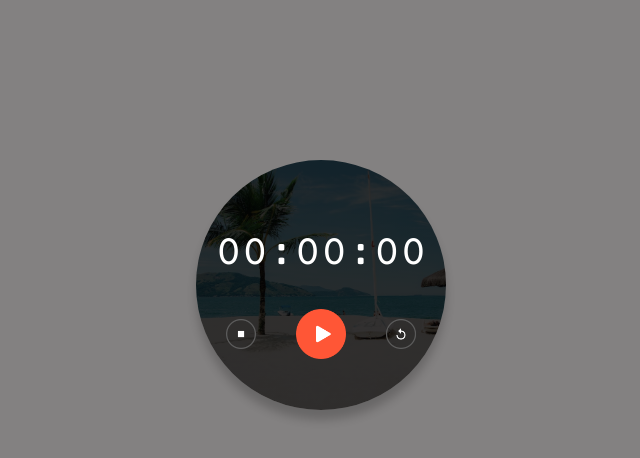
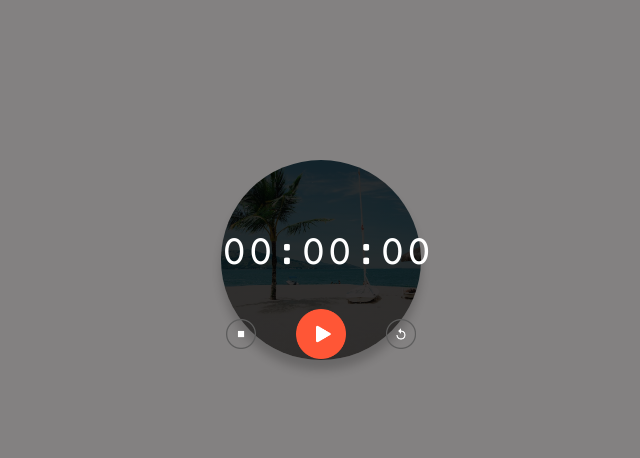
Before and after one commit to kumaradityadev/Stopwatch, a plain HTML site: page index.html in a window 1280 px wide. Shown: the whole page, without its empty margins (319-959 px from the left). Drawn offline with nearby package versions, Linux system fonts and the light colour scheme.

Commit message:
size change

```diff
--- a/assest/css/style.css
+++ b/assest/css/style.css
@@ -58,8 +58,8 @@ h1 {
 
 @media (min-width:480px){
     .stopwatch {
-        width: 250px;
-        height: 250px;
+        width: 200px;
+        height: 200px;
     }
     h1 {
         margin-top: 30px;
```
Also changed, not shown: assest/js/script.js (+0 -8 lines).
